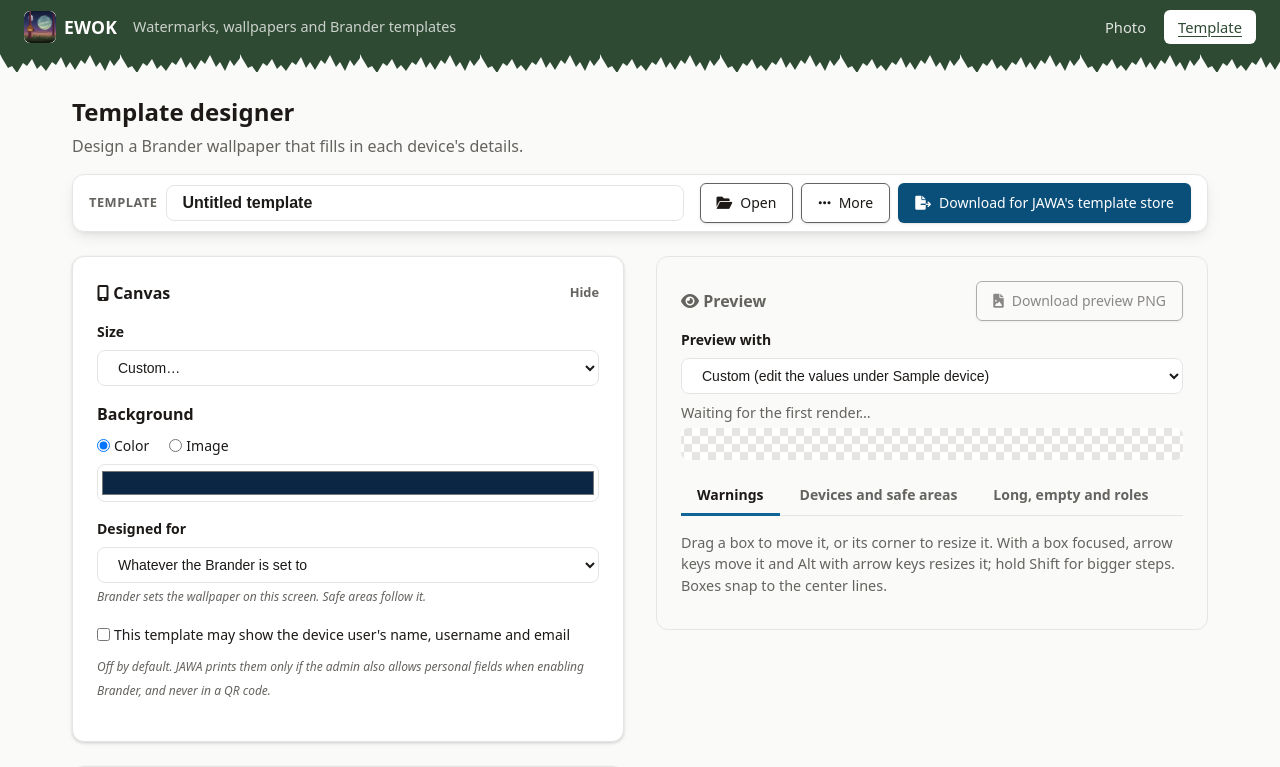
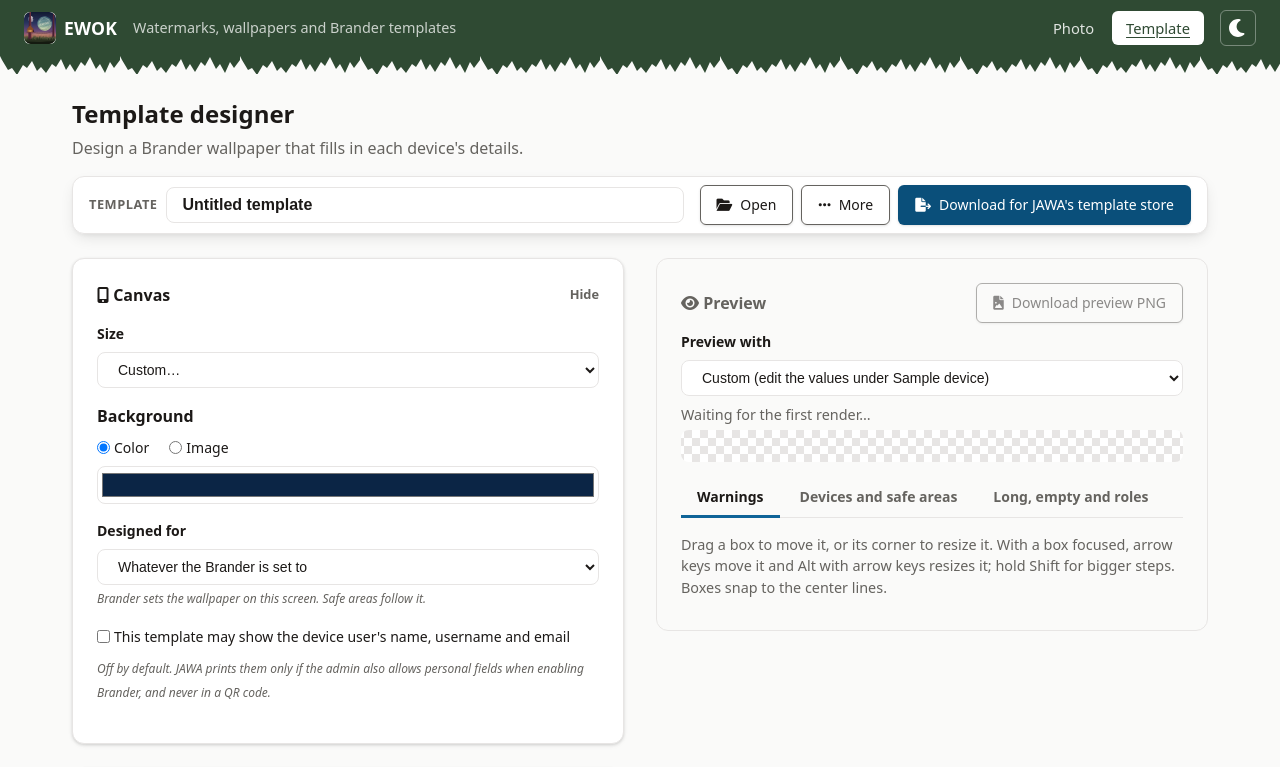
Before and after one commit to ball42/enhanced-watermark-overlay-kit, a Flask app: template templates/template.html in a window 1280 px wide. Shown: the top 767 px of the page. Run offline with Flask 3, Linux system fonts and the light colour scheme; the template is opened without the code that fills it, so the values that code supplies are empty; some libraries are stand-ins or nearby versions.

Commit message:
Add dark mode that follows the OS, with a navbar toggle
Dark wallpapers were designed inside a bright cream frame. Both pages
now load roster-bridge's theme script (vendored as
static/js/vendor/roster-theme.js) in <head>, so .dark is set before the
first paint from the saved roster-theme choice or the OS setting. A
moon or sun button in the navbar, like roster's ThemeToggle, switches
and saves it and reports the state with aria-pressed. Its icons come
from the vendored roster icons.svg (Font Awesome Free, CC BY 4.0, noted
in the vendor README).

A .dark block in style.css remaps EWOK's variables onto roster's dark
tokens. The preview frame and asset thumbnails use a dark neutral
checkerboard from roster gray 800 and 900. Toasts use fixed roster
steps so white text stays readable in both themes, and the current
mode tab keeps a white fill on the forest navbar.

.visually-hidden moves to style.css, which both pages load.

Co-Authored-By: Claude <noreply@anthropic.com>

```diff
--- a/static/css/style.css
+++ b/static/css/style.css
@@ -897,6 +920,55 @@ body {
 .mode-nav a:focus-visible {
   outline: 3px solid var(--roster-white);
   outline-offset: 2px;
+}
+
+.visually-hidden {
+  position: absolute;
+  width: 1px;
+  height: 1px;
+  overflow: hidden;
+  clip: rect(0 0 0 0);
+  white-space: nowrap;
+}
+
+/* Theme toggle, like roster's ThemeToggle: a moon in light, a sun in dark,
+   with the word for screen readers and aria-pressed for the state. */
+.ewok-theme-toggle {
+  display: inline-flex;
+  align-items: center;
+  justify-content: center;
+  width: 36px;
+  height: 36px;
+  padding: 0;
+  border: 1px solid color-mix(in srgb, var(--roster-white) 35%, transparent);
+  border-radius: var(--radius-sm);
+  background: transparent;
+  color: var(--roster-white);
+  cursor: pointer;
+}
+
+.ewok-theme-toggle:hover {
+  background: color-mix(in srgb, var(--roster-white) 10%, transparent);
+}
+
+.ewok-theme-toggle:focus-visible {
+  outline: 3px solid var(--roster-white);
+  outline-offset: 2px;
+}
+
+.ewok-theme-toggle svg {
+  width: 18px;
+  height: 18px;
+  fill: currentColor;
+}
+
+.ewok-theme-toggle .icon-sun,
+.dark .ewok-theme-toggle .icon-moon {
+  display: none;
+}
+
+.dark .ewok-theme-toggle .icon-sun {
+  display: block;
 }
 
 /* ── Accessibility: focus, states in words ─── */
--- a/static/css/template.css
+++ b/static/css/template.css
@@ -220,15 +220,6 @@
 
 .tpl-warnings li.ok::before {
   content: "\2713  ";
-}
-
-.visually-hidden {
-  position: absolute;
-  width: 1px;
-  height: 1px;
-  overflow: hidden;
-  clip: rect(0 0 0 0);
-  white-space: nowrap;
 }
 
 @media (max-width: 900px) {
--- /dev/null
+++ b/static/js/vendor/roster-theme.js
@@ -0,0 +1,36 @@
+/* roster-bridge 0.1.0 from @blakesteve/roster 5.17.0 theme.js sha256:127c5845f3a6 */
+/* Load in <head> without defer, so .dark is set before first paint:
+ *   <script src="theme.js"></script>
+ * Any <button data-roster-theme-toggle> toggles the theme; aria-pressed follows it, also after HTMX swaps.
+ * Each change dispatches "roster-theme-change" on document, with detail.theme "light" or "dark". */
+(function () {
+  var KEY = "roster-theme", root = document.documentElement, SEL = "[data-roster-theme-toggle]";
+  function stored() { try { var v = localStorage.getItem(KEY); return v === "dark" || v === "light" ? v : null; } catch (e) { return null; } }
+  var mq = window.matchMedia ? matchMedia("(prefers-color-scheme: dark)") : null;
+  function system() { return mq && mq.matches ? "dark" : "light"; }
+  function sync() {
+    var dark = root.classList.contains("dark"), buttons = document.querySelectorAll(SEL);
+    for (var i = 0; i < buttons.length; i++) buttons[i].setAttribute("aria-pressed", String(dark));
+  }
+  function apply(theme) {
+    root.classList.toggle("dark", theme === "dark");
+    sync();
+    document.dispatchEvent(new CustomEvent("roster-theme-change", { detail: { theme: theme } }));
+  }
+  function set(theme) {
+    try { localStorage.setItem(KEY, theme); } catch (e) {}
+    apply(theme);
+  }
+  root.classList.toggle("dark", (stored() || system()) === "dark");
+  if (mq && mq.addEventListener) mq.addEventListener("change", function () { if (!stored()) apply(system()); });
+  function bind() {
+    sync();
+    document.addEventListener("htmx:afterSettle", sync);
+    document.addEventListener("click", function (e) {
+      var t = e.target && e.target.closest ? e.target.closest(SEL) : null;
+      if (t) set(root.classList.contains("dark") ? "light" : "dark");
+    });
+  }
+  if (document.readyState === "loading") document.addEventListener("DOMContentLoaded", bind); else bind();
+  window.rosterTheme = { set: set };
+})();
--- a/templates/template.html
+++ b/templates/template.html
@@ -7,6 +7,8 @@
     <link rel="icon" type="image/x-icon" href="/static/favicon.ico">
     <link rel="icon" type="image/png" sizes="512x512" href="/static/ewok.png">
     <link rel="apple-touch-icon" href="/static/apple-touch-icon.png">
+    <!-- Before the CSS and without defer: sets .dark before first paint. -->
+    <script src="/static/js/vendor/roster-theme.js"></script>
     <link rel="stylesheet" href="/static/css/vendor/roster-web.css">
     <link rel="stylesheet" href="/static/css/vendor/roster-html.css">
     <link rel="stylesheet" href="/static/css/style.css">
@@ -21,6 +23,11 @@
             <a href="/">Photo</a>
             <a href="/template" aria-current="page">Template</a>
         </nav>
+        <button type="button" class="ewok-theme-toggle" data-roster-theme-toggle aria-pressed="false" title="Dark mode">
+            <svg class="icon-moon" aria-hidden="true"><use href="/static/css/vendor/icons.svg#moon"></use></svg>
+            <svg class="icon-sun" aria-hidden="true"><use href="/static/css/vendor/icons.svg#sun"></use></svg>
+            <span class="visually-hidden">Dark mode</span>
+        </button>
     </header>
     <div class="container">
         <div class="page-intro">
```
Also changed, not shown: other parts of static/css/style.css (+27 -4 lines), CLAUDE.md (+3 -2 lines), templates/index.html (+7 -0 lines), tests/browser/test_dark_mode.py (added, +49 -0 lines), tests/test_roster.py (+27 -3 lines), static/css/vendor/icons.svg (added), 1 other file.
